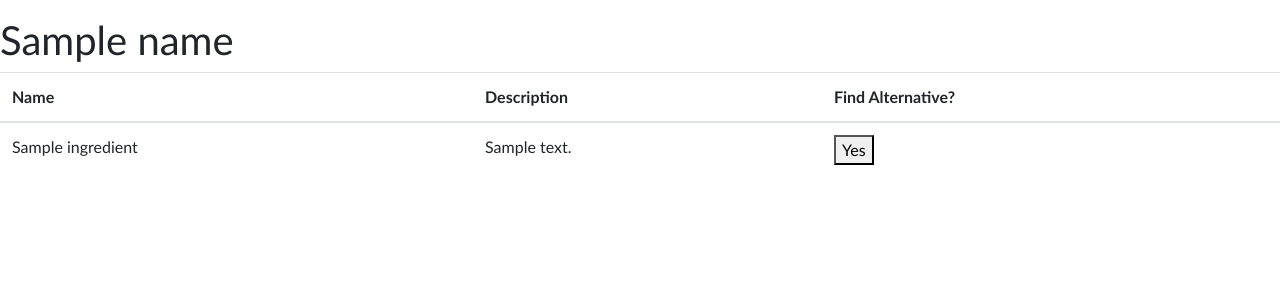
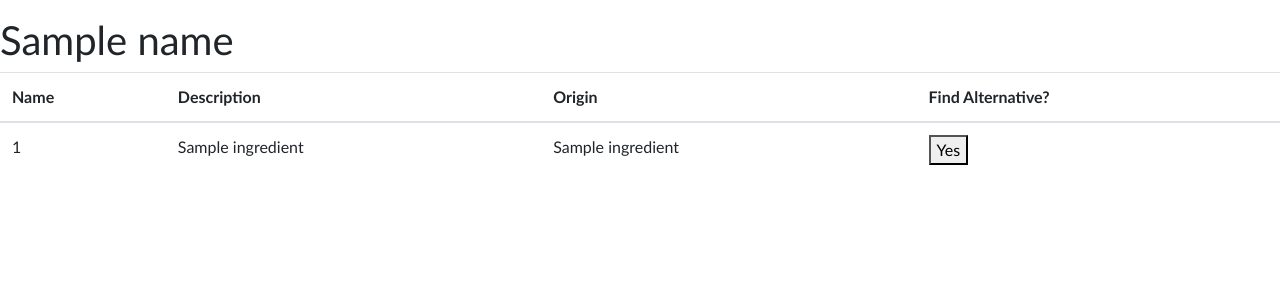
Before and after one commit to LRR19/EthicalPepperjack, a Flask app: template flaskr/templates/recipe_display.html in a window 1280 px wide. Shown: the part 32-332 px from the top of the page. Run offline with Flask 2, Linux system fonts and the light colour scheme; the template is opened without the code that fills it: most values are stand-ins (such as "Sample title", 1, 10 or a date in 2020); some libraries are stand-ins or nearby versions.

Commit message:
First database call to retrieve ingredients from recipe

```diff
--- a/flaskr/templates/recipe_display.html
+++ b/flaskr/templates/recipe_display.html
@@ -7,14 +7,16 @@
         <tr>
             <th>Name</th>
             <th>Description</th>
+            <th>Origin</th>
             <th>Find Alternative?</th>
         </tr>
     </thead>
     {% for ingredient in ingredients %}
     <tbody>
         <tr>
-            <td>{{ingredient}}</td>
-            <td>{{ingredient.description}}</td>
+            <td>{{ingredient.0}}</td>
+            <td>{{ingredient.1}}</td>
+            <td>{{ingredient.2}}</td>
             <td><button type ="button">Yes</button></td>
 
     </tbody>
```
Also changed, not shown: flaskr/routes.py (+5 -4 lines).
